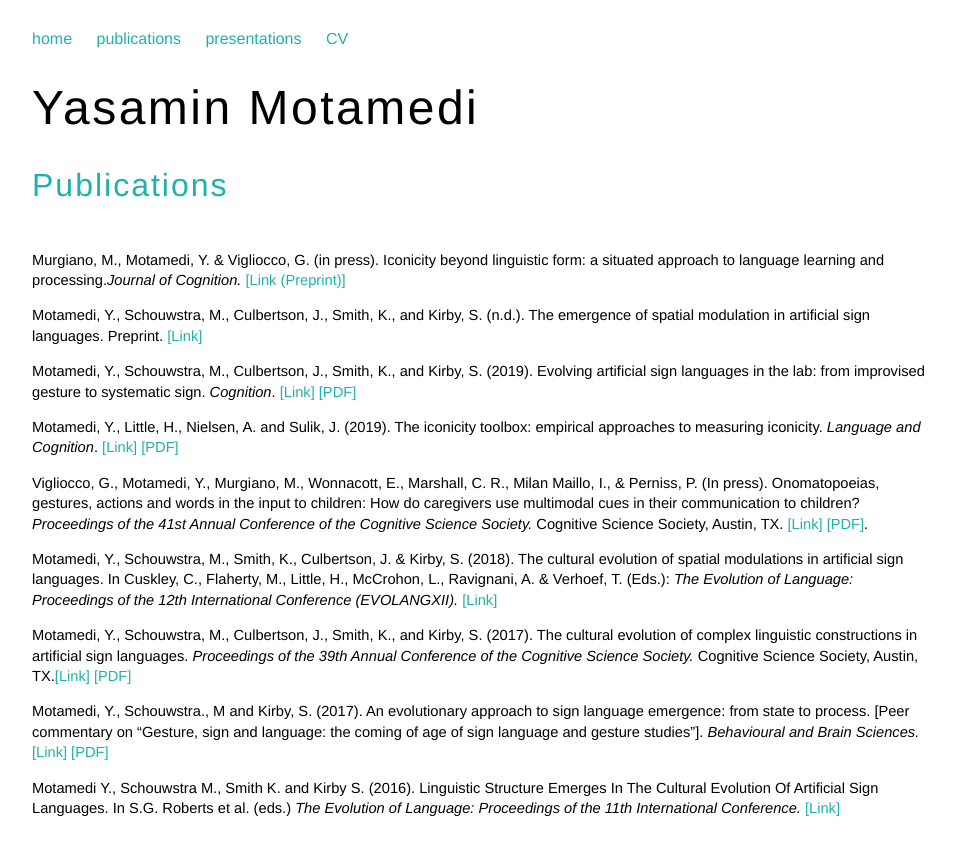
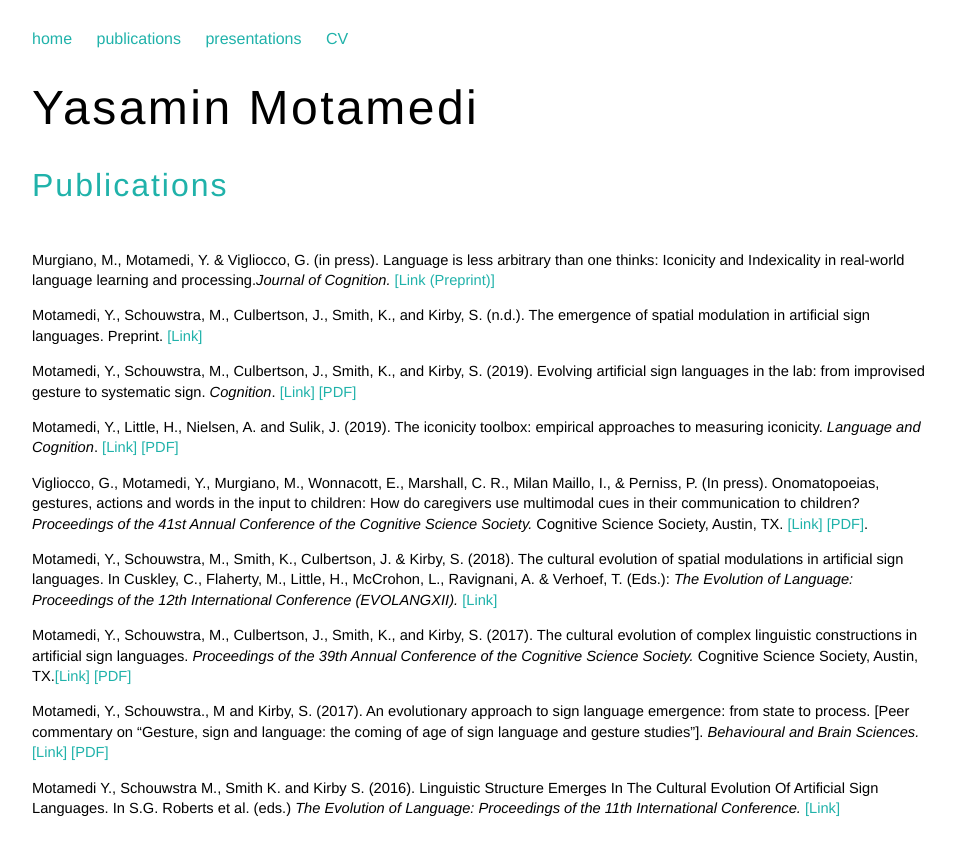
Before and after one commit to ymotamedi/ymotamedi.github.io, a Jekyll site: the page built from publications.html, in a window 1280 px wide. Shown: the top 855 px of the page, without its empty margins (160-1115 px from the left). Built offline with Jekyll 4.4.1, drawn with Linux system fonts in a browser that asks for light colours.

Commit message:
update JoC title

```diff
--- a/publications.html
+++ b/publications.html
@@ -5,7 +5,7 @@ title: Publications
 <h2>Publications </h2>
 
 <p> Murgiano, M., Motamedi, Y. & Vigliocco, G. (in press).
-  Iconicity beyond linguistic form: a situated approach to language learning and processing.<i>Journal of Cognition.</i>
+  Language is less arbitrary than one thinks: Iconicity and Indexicality in real-world language learning and processing.<i>Journal of Cognition.</i>
   <a href = "https://psyarxiv.com/qzvxu/" target="blank">[Link (Preprint)]</a>
 </p>
 
```
